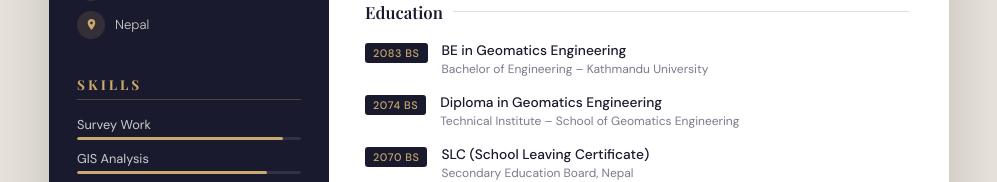
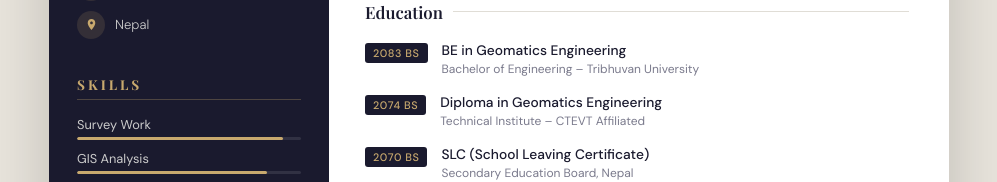
Before and after one commit to khatrigopal628-byte/khatrigopal, a plain HTML site: page index.html in a window 1280 px wide. Shown: the part 402-584 px from the top of the page, without its empty margins (141-1138 px from the left). Drawn offline with nearby package versions, Linux system fonts and the light colour scheme.

Commit message:
Add files via upload

```diff
--- a/index.html
+++ b/index.html
@@ -407,14 +407,14 @@
           <span class="edu-year">2083 BS</span>
           <div class="edu-info">
             <h3>BE in Geomatics Engineering</h3>
-            <p>Bachelor of Engineering – Kathmandu University</p>
+            <p>Bachelor of Engineering – Tribhuvan University</p>
           </div>
         </div>
         <div class="edu-item">
           <span class="edu-year">2074 BS</span>
           <div class="edu-info">
             <h3>Diploma in Geomatics Engineering</h3>
-            <p>Technical Institute – School of Geomatics Engineering</p>
+            <p>Technical Institute – CTEVT Affiliated</p>
           </div>
         </div>
         <div class="edu-item">
```
